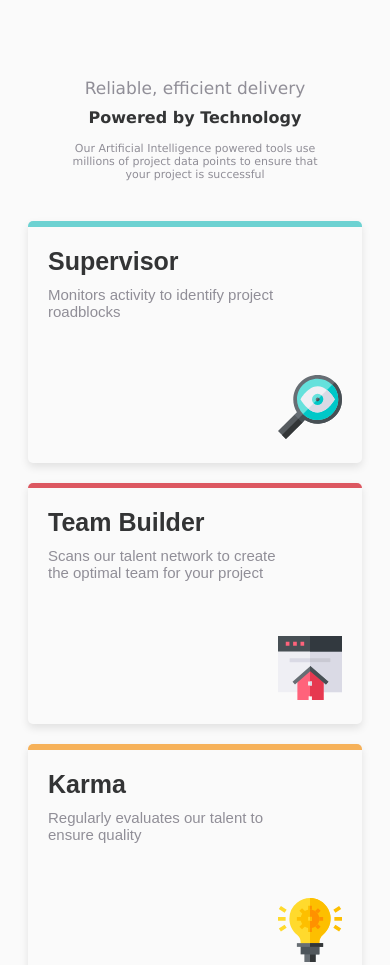
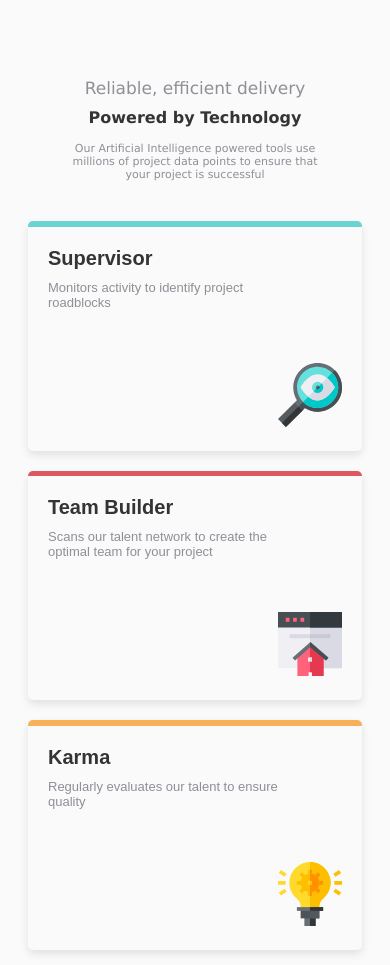
Before and after one commit to reemdalab/four-cards-feature, a website: page index.html in a window 390 px wide. Shown: the top 965 px of the page. Drawn offline with Linux system fonts and the light colour scheme.

Commit message:
last edit

```diff
--- a/styles.css
+++ b/styles.css
@@ -153,11 +153,11 @@ header .p3
     }
     .child1-main h3,.child22-main h3,.child222-main h3,.child3-main h3
     {
-       font-size:25px;
+       font-size:20px;
     }
     .child1-main p ,.child22-main p,.child222-main p,.child3-main p
     {
-        font-size: 15px;
+        font-size: 13px;
     }
 
   }
```
